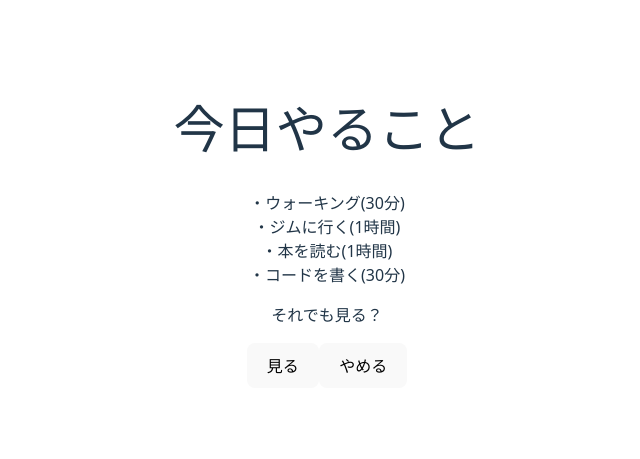
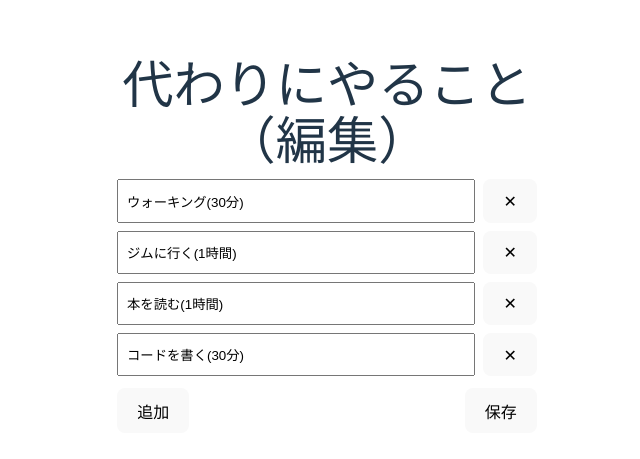
Before and after one commit to HirokiTsurunaga/youtube-blocker, a React (Vite) app: page / in a window 1280 px wide. Shown: the part 173-632 px from the top of the page, without its empty margins (313-953 px from the left). Built offline with nearby package versions, Linux system fonts and the light colour scheme.

Commit message:
feat(tasks): user-editable task list\n- add storage permission\n- popup editor CRUD + save\n- content reads from storage with defaults\n- storage util with chrome/local fallback\n- wording: 今日やること -> 代わりにやること

```diff
--- a/src/App.tsx
+++ b/src/App.tsx
@@ -1,30 +1,53 @@
 import './App.css'
+import { useEffect, useState } from 'react'
+import type { Task } from './types/messages'
+import { loadTasks, saveTasks } from './utils/storage'
 
 function App() {
-  const handleWatch = () => {
-    window.close();
-  };
+  const [tasks, setTasks] = useState<Task[]>([])
 
-  const handleCancel = () => {
-    chrome.tabs.query({ active: true, currentWindow: true }, (tabs: any) => {
-      if (tabs[0]?.id) {
-        chrome.tabs.remove(tabs[0].id);
-      }
-    });
-  };
+  useEffect(() => {
+    loadTasks().then(setTasks)
+  }, [])
+
+  const addTask = () => {
+    setTasks([...tasks, { id: crypto.randomUUID(), text: '' }])
+  }
+
+  const updateTask = (id: string, text: string) => {
+    setTasks(tasks.map(t => t.id === id ? { ...t, text } : t))
+  }
+
+  const removeTask = (id: string) => {
+    setTasks(tasks.filter(t => t.id !== id))
+  }
+
+  const save = () => {
+    const sanitized = tasks
+      .map(t => ({ ...t, text: t.text.trim() }))
+      .filter(t => t.text.length > 0)
+      .slice(0, 10)
+    saveTasks(sanitized).then(() => window.close())
+  }
 
   return (
-    <div style={{ width: '400px', padding: '30px' }}>
-      <h1>今日やること</h1>
-      <ul style={{ listStyle: 'none', padding: 0 }}>
-        <li>・ウォーキング(30分)</li>
-        <li>・ジムに行く(1時間)</li>
-        <li>・本を読む(1時間)</li>
-        <li>・コードを書く(30分)</li>
-      </ul>
-      <p>それでも見る？</p>
-      <button onClick={handleWatch}>見る</button>
-      <button onClick={handleCancel}>やめる</button>
+    <div style={{ width: '420px', padding: '20px' }}>
+      <h1 style={{ marginBottom: '12px' }}>代わりにやること（編集）</h1>
+      {tasks.map(task => (
+        <div key={task.id} style={{ display: 'flex', gap: '8px', marginBottom: '8px' }}>
+          <input
+            value={task.text}
+            onChange={(e) => updateTask(task.id, e.target.value)}
+            placeholder="例: ウォーキング(30分)"
+            style={{ flex: 1, padding: '8px' }}
+          />
+          <button onClick={() => removeTask(task.id)} aria-label="削除">✕</button>
+        </div>
+      ))}
+      <div style={{ display: 'flex', gap: '8px', marginTop: '12px' }}>
+        <button onClick={addTask}>追加</button>
+        <button onClick={save} style={{ marginLeft: 'auto' }}>保存</button>
+      </div>
     </div>
   )
 }
--- a/src/types/messages.ts
+++ b/src/types/messages.ts
@@ -1,2 +1,6 @@
 export type CloseTabMessage = { action: 'closeTab' };
 export type ExtensionMessage = CloseTabMessage; // 拡張しやすいように集約
+
+export type Task = { id: string; text: string; done?: boolean };
+export type Settings = { showOn: 'every_visit' | 'once_per_session' };
+export type StorageShape = { tasks: Task[]; settings: Settings };
--- /dev/null
+++ b/src/utils/storage.ts
@@ -0,0 +1,55 @@
+import type { Task } from '../types/messages'
+
+const DEFAULT_TASKS: Task[] = [
+	{ id: 'default-1', text: 'ウォーキング(30分)' },
+	{ id: 'default-2', text: 'ジムに行く(1時間)' },
+	{ id: 'default-3', text: '本を読む(1時間)' },
+	{ id: 'default-4', text: 'コードを書く(30分)' },
+]
+
+export async function loadTasks(): Promise<Task[]> {
+	try {
+		// chrome が使える場合（拡張の popup / content script）
+		// optional chaining で環境依存エラーを回避
+		if (typeof chrome !== 'undefined' && chrome?.storage?.sync) {
+			return await new Promise<Task[]>((resolve) => {
+				chrome.storage.sync.get(['tasks'], (data: { tasks?: Task[] }) => {
+					resolve(data?.tasks && Array.isArray(data.tasks) && data.tasks.length > 0 ? data.tasks : DEFAULT_TASKS)
+				})
+			})
+		}
+	} catch (_) {
+		// fallthrough to localStorage
+	}
+
+	// ブラウザ直開きなど拡張外のときは localStorage を使う
+	try {
+		const raw = localStorage.getItem('tasks')
+		if (!raw) return DEFAULT_TASKS
+		const parsed = JSON.parse(raw) as Task[]
+		return parsed.length > 0 ? parsed : DEFAULT_TASKS
+	} catch {
+		return DEFAULT_TASKS
+	}
+}
+
+export async function saveTasks(tasks: Task[]): Promise<void> {
+	try {
+		if (typeof chrome !== 'undefined' && chrome?.storage?.sync) {
+			await new Promise<void>((resolve) => {
+				chrome.storage.sync.set({ tasks }, () => resolve())
+			})
+			return
+		}
+	} catch (_) {
+		// fallthrough to localStorage
+	}
+
+	try {
+		localStorage.setItem('tasks', JSON.stringify(tasks))
+	} catch {
+		// ignore
+	}
+}
+
+export { DEFAULT_TASKS }
```
Also changed, not shown: src/content.tsx (+17 -10 lines), manifest.json.
